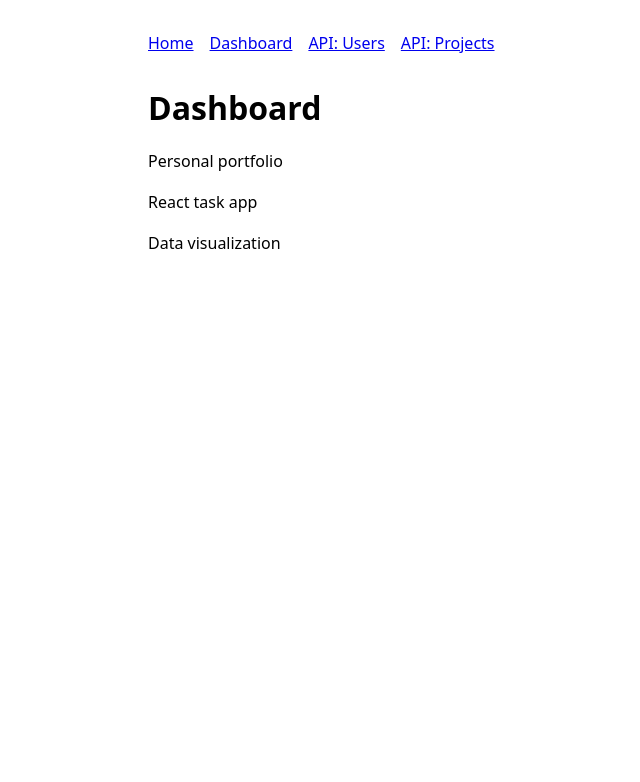
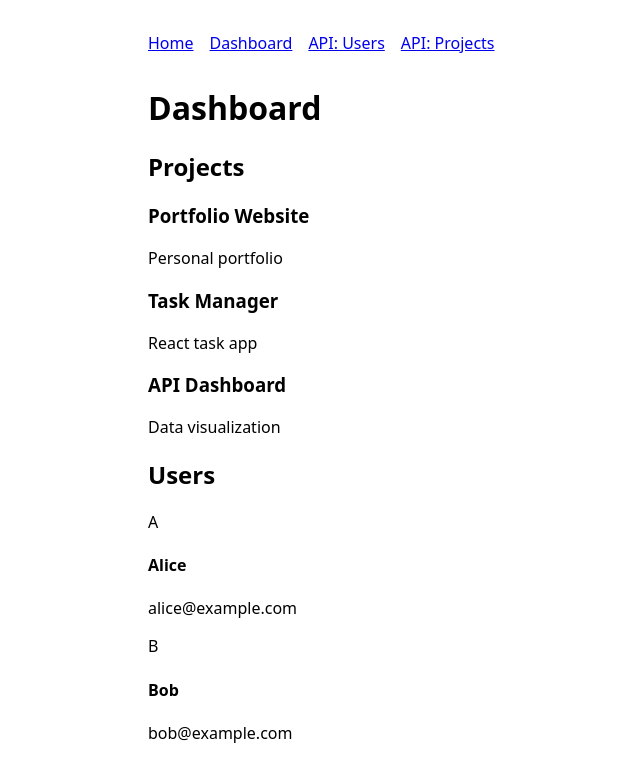
Before and after one commit to sunisasky21-cell/codecamp-exercise-nextjs-advanced, a Next.js app: page /dashboard in a window 1280 px wide. Shown: the top 782 px of the page, without its empty margins (12-652 px from the left). Built offline with nearby package versions, Linux system fonts and the light colour scheme; no server answers.

Commit message:
refactor: complete dashboard layout, fix project property, and unify UI language

```diff
--- a/src/app/dashboard/page.tsx
+++ b/src/app/dashboard/page.tsx
@@ -1,43 +1,75 @@
 import { Suspense } from 'react';
+
+
 async function getProjects() {
+  const baseUrl = process.env.NEXT_PUBLIC_API_URL || '';
+  const res = await fetch(`${baseUrl}/api/projects`, { cache: 'no-store' });
+  if (!res.ok) throw new Error('Failed to fetch projects');
+  return res.json();
+}
 
+
+async function getUsers() {
   const baseUrl = process.env.NEXT_PUBLIC_API_URL || '';
-
-  const res = await fetch(`${baseUrl}/api/projects`, {
-    cache: 'no-store',
-  });
-
-  if (!res.ok) {
-    throw new Error('Failed to fetch projects');
-  }
-
+  const res = await fetch(`${baseUrl}/api/users`, { cache: 'no-store' });
+  if (!res.ok) throw new Error('Failed to fetch users');
   return res.json();
 }
 
 export default async function DashboardPage() {
   return (
-    <div className="p-6">
-      <h1 className="text-2xl font-bold mb-4">Dashboard</h1>
+    <div className="p-6 space-y-8">
+      <h1 className="text-3xl font-bold">Dashboard</h1>
 
-      {/* ใช้ Suspense ในการจัดการ Streaming ข้อมูล */}
-      <Suspense fallback={<div>กำลังโหลดข้อมูลโครงการ...</div>}>
-        <ProjectList />
-      </Suspense>
+      {/* เซกชัน Projects */}
+      <section className="space-y-4">
+        <h2 className="text-xl font-semibold">Projects</h2>
+        <Suspense fallback={<div className="text-gray-500">Loading projects...</div>}>
+          <ProjectList />
+        </Suspense>
+      </section>
+
+      {/* เซกชัน Users ที่เพิ่มเข้ามาใหม่ */}
+      <section className="space-y-4">
+        <h2 className="text-xl font-semibold">Users</h2>
+        <Suspense fallback={<div className="text-gray-500">Loading users...</div>}>
+          <UserList />
+        </Suspense>
+      </section>
     </div>
   );
 }
 
 async function ProjectList() {
   const projects = await getProjects();
-
   return (
-    <div className="grid gap-4">
+    <div className="grid gap-4 md:grid-cols-2">
       {projects.map((project: any) => (
-        <div key={project.id} className="border p-4 rounded-lg shadow-sm">
-          <h3 className="font-semibold">{project.name}</h3>
+        <div key={project.id} className="border p-4 rounded-lg shadow-sm bg-white">
+          {/* แก้จาก project.name เป็น project.title ตามคอมเมนต์ */}
+          <h3 className="font-semibold text-lg">{project.title}</h3>
           <p className="text-sm text-gray-600">{project.description}</p>
         </div>
       ))}
     </div>
   );
 }
+
+async function UserList() {
+  const users = await getUsers();
+  return (
+    <div className="grid gap-4 md:grid-cols-3">
+      {users.map((user: any) => (
+        <div key={user.id} className="border p-4 rounded-lg shadow-sm bg-gray-50 flex items-center space-x-3">
+          <div className="w-8 h-8 bg-blue-500 rounded-full flex items-center justify-center text-white font-bold">
+            {user.name[0].toUpperCase()}
+          </div>
+          <div>
+            <h4 className="font-medium text-sm">{user.name}</h4>
+            <p className="text-xs text-gray-500">{user.email}</p>
+          </div>
+        </div>
+      ))}
+    </div>
+  );
+}
```
